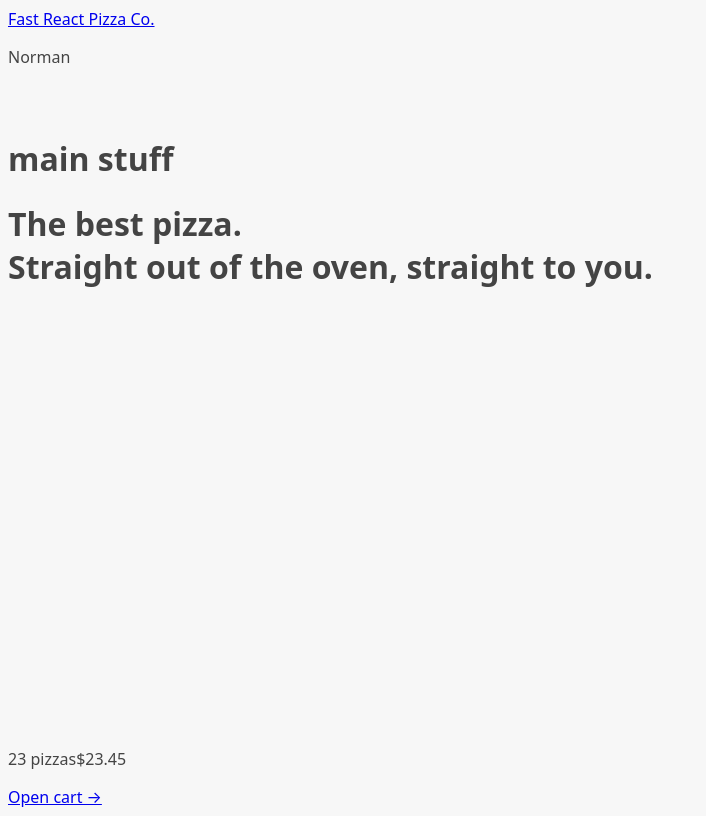
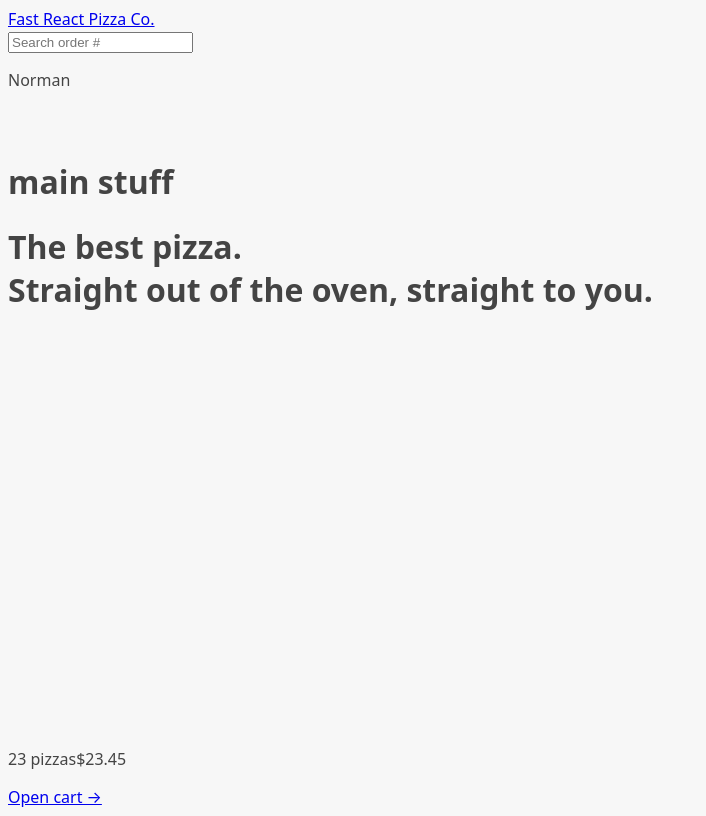
Before and after one commit to DRV111/fast-react-pizza, a React (Vite) app: page / in a window 1280 px wide. Shown: the whole page, without its empty margins (0-706 px from the left). Built offline with nearby package versions, Linux system fonts and the light colour scheme.

Commit message:
feat: add SearchOrder.jsx

```diff
--- /dev/null
+++ b/src/features/order/SearchOrder.jsx
@@ -0,0 +1,28 @@
+import { useState } from 'react';
+import { useNavigate } from 'react-router-dom';
+
+function SearchOrder() {
+  const [query, setQuery] = useState('');
+  const navigate = useNavigate();
+
+  function handleSubmit(e) {
+    e.preventDefault();
+    if (!query) return;
+    navigate(`/order/${query}`);
+    setQuery('');
+  }
+
+  return (
+    <form onSubmit={handleSubmit}>
+      <input
+        placeholder="Search order #"
+        value={query}
+        onChange={(e) => {
+          setQuery(e.target.value);
+        }}
+      />
+    </form>
+  );
+}
+
+export default SearchOrder;
--- a/src/ui/Header.jsx
+++ b/src/ui/Header.jsx
@@ -1,9 +1,12 @@
 import { Link } from 'react-router-dom';
+import SearchOrder from '../features/order/SearchOrder';
 
 function Header() {
   return (
     <header>
       <Link to="/">Fast React Pizza Co.</Link>
+
+      <SearchOrder />
 
       <p>Norman</p>
     </header>
```
